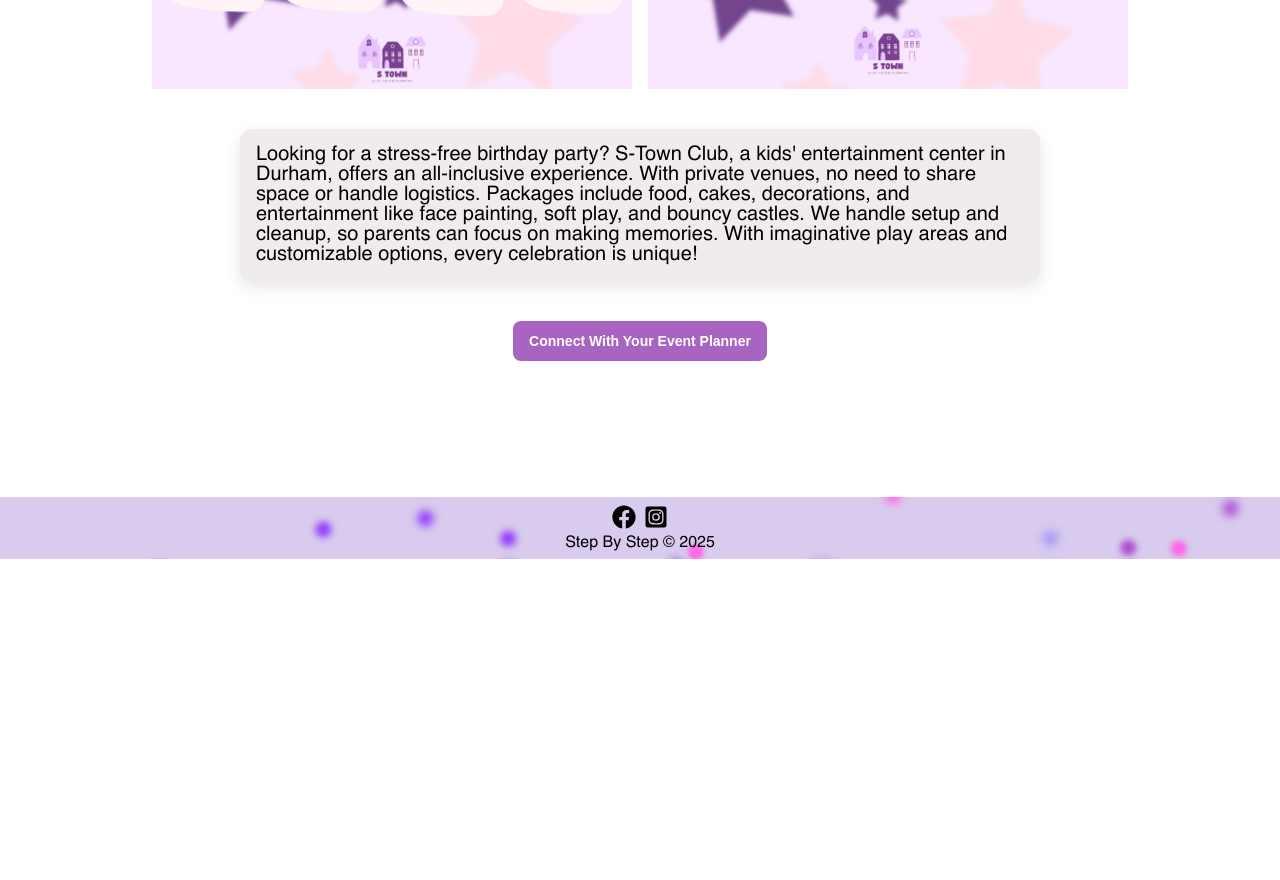
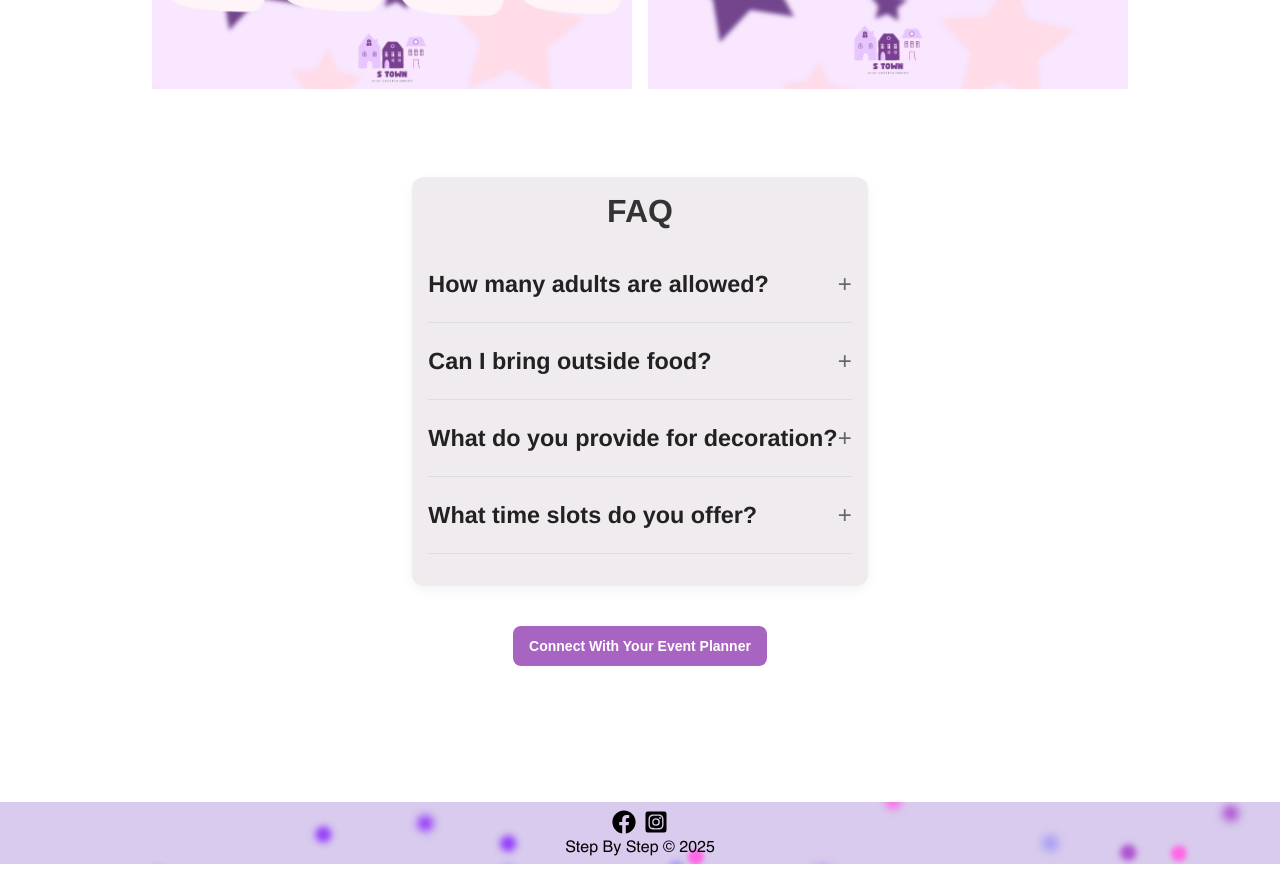
Before and after one commit to ralphdaryn/stepbystepstars, a React (Create React App) app in the folder client/: page /birthdayparties in a window 1280 px wide. Shown: the part 920-1800 px from the top of the page. Before the commit the page ends 1495 px from the top, so only its background shows below. Built offline with nearby package versions, Linux system fonts and the light colour scheme.

Commit message:
update faq

```diff
--- a/client/src/components/BirthdayParties/BirthdayParties.js
+++ b/client/src/components/BirthdayParties/BirthdayParties.js
@@ -10,12 +10,21 @@ import birthdayVideo from "../../assets/images/bdayparty.mp4";
 const BirthdayParties = () => {
   const [selectedImage, setSelectedImage] = useState(null);
 
-  const openImage = (imageSrc) => {
-    setSelectedImage(imageSrc);
-  };
+  const openImage = (imageSrc) => setSelectedImage(imageSrc);
+  const closeImage = () => setSelectedImage(null);
 
-  const closeImage = () => {
-    setSelectedImage(null);
+  const FAQItem = ({ title, children }) => {
+    const [isOpen, setIsOpen] = useState(false);
+
+    return (
+      <div className="faq-item">
+        <div className="faq-header" onClick={() => setIsOpen(!isOpen)}>
+          <h3 className="birthday__subtitle">{title}</h3>
+          <button className="faq-toggle">{isOpen ? "-" : "+"}</button>
+        </div>
+        {isOpen && <div className="birthday-party__subtext">{children}</div>}
+      </div>
+    );
   };
 
   return (
@@ -55,7 +64,6 @@ const BirthdayParties = () => {
           />
         </div>
 
-        {/* Images */}
         <div className="birthday-party__wrapper">
           <img
             className="birthday-party__image"
@@ -71,16 +79,32 @@ const BirthdayParties = () => {
           />
         </div>
 
-        <div className="birthday-party__subtitle-container">
-          <p className="birthday-party__subtitle">
-            Looking for a stress-free birthday party? S-Town Club, a kids'
-            entertainment center in Durham, offers an all-inclusive experience.
-            With private venues, no need to share space or handle logistics.
-            Packages include food, cakes, decorations, and entertainment like
-            face painting, soft play, and bouncy castles. We handle setup and
-            cleanup, so parents can focus on making memories. With imaginative
-            play areas and customizable options, every celebration is unique!
-          </p>
+        <div className="faq">
+          <h2 className="faq__title">FAQ</h2>
+          <FAQItem title="How many adults are allowed?">
+            Our space can accommodate 350 persons – there is no cap on adults!
+          </FAQItem>
+          <FAQItem title="Can I bring outside food?">
+            Pizza has to be ordered through us; however, you can bring
+            additional outside food at no additional cost.
+          </FAQItem>
+          <FAQItem title="What do you provide for decoration?">
+            For the little stars:
+            <ul>
+              <li>10 plates</li>
+              <li>10 cups</li>
+              <li>10 napkins</li>
+              <li>10 forks</li>
+              <li>Table runner & additional decor</li>
+              <li>Table cloths</li>
+            </ul>
+            <strong>Note:</strong> The number of plates, cups, napkins, etc. is
+            dependent on your package selection.
+          </FAQItem>
+          <FAQItem title="What time slots do you offer?">
+            11:00am–1:00pm, 1:30pm–3:30pm, or 4:00pm–6:00pm — if you’d like a
+            specific time, ask us and we will try our best to accommodate.
+          </FAQItem>
         </div>
 
         <div className="birthday-party__button">
@@ -88,7 +112,6 @@ const BirthdayParties = () => {
         </div>
       </div>
 
-      {/* Full-Screen Image Modal */}
       {selectedImage && (
         <div className="image-modal" onClick={closeImage}>
           <span className="image-modal__close" onClick={closeImage}>
--- a/client/src/components/BirthdayParties/BirthdayParties.scss
+++ b/client/src/components/BirthdayParties/BirthdayParties.scss
@@ -49,6 +49,7 @@
     flex-direction: column;
     align-items: center;
     gap: 1rem;
+
     @include tablet {
       gap: 2.5rem;
     }
@@ -99,7 +100,6 @@
 
   &__button {
     display: flex;
-    flex-direction: column;
     justify-content: center;
     align-items: center;
     margin: 0;
@@ -108,6 +108,7 @@
   &__subtitle {
     margin: 0 auto;
     font-size: 1.25rem;
+
     &-container {
       display: flex;
       justify-content: center;
@@ -115,9 +116,8 @@
       background-color: #f0ebee;
       border-radius: 12px;
       box-shadow: 0 6px 16px rgba(0, 0, 0, 0.1);
-    padding: 1rem;
+      padding: 1.5rem;
       flex-direction: column;
-    align-items: center;
       max-width: 800px;
       transition: transform 0.3s ease, box-shadow 0.3s ease;
     }
@@ -161,7 +161,6 @@
   }
 }
 
-/* Fade-in effect */
 @keyframes fadeIn {
   from {
     opacity: 0;
@@ -170,3 +169,70 @@
     opacity: 1;
   }
 }
+
+/* FAQ Section */
+.faq {
+  margin-top: 3rem;
+  padding: 1rem;
+  background-color: #f0ebee;
+  border-radius: 12px;
+  box-shadow: 0 4px 12px rgba(0, 0, 0, 0.05);
+  max-width: 800px;
+  margin-left: auto;
+  margin-right: auto;
+
+  &__title {
+    text-align: center;
+    font-size: 2rem;
+    margin-bottom: 2rem;
+    font-weight: 700;
+    color: #333;
+  }
+}
+
+.faq-item {
+  margin-bottom: 1rem;
+  padding-bottom: 1rem;
+  border-bottom: 1px solid #ddd;
+
+  .faq-header {
+    display: flex;
+    justify-content: space-between;
+    align-items: center;
+    cursor: pointer;
+    font-size: 1.25rem;
+    font-weight: 600;
+    color: #222;
+    padding: 0.5rem 0;
+  }
+
+  .faq-toggle {
+    background: none;
+    border: none;
+    font-size: 1.5rem;
+    cursor: pointer;
+    color: #666;
+    transition: color 0.2s;
+
+    &:hover {
+      color: #000;
+    }
+  }
+
+  .birthday-party__subtext {
+    padding-top: 0.75rem;
+    font-size: 1rem;
+    color: #444;
+    line-height: 1.2;
+
+    ul {
+      margin-top: 0.5rem;
+      padding-left: 1.5rem;
+
+      li {
+        margin-bottom: 0.3rem;
+        list-style-type: disc;
+      }
+    }
+  }
+}
```
Lines whose indentation alone changed are shown as unchanged.
